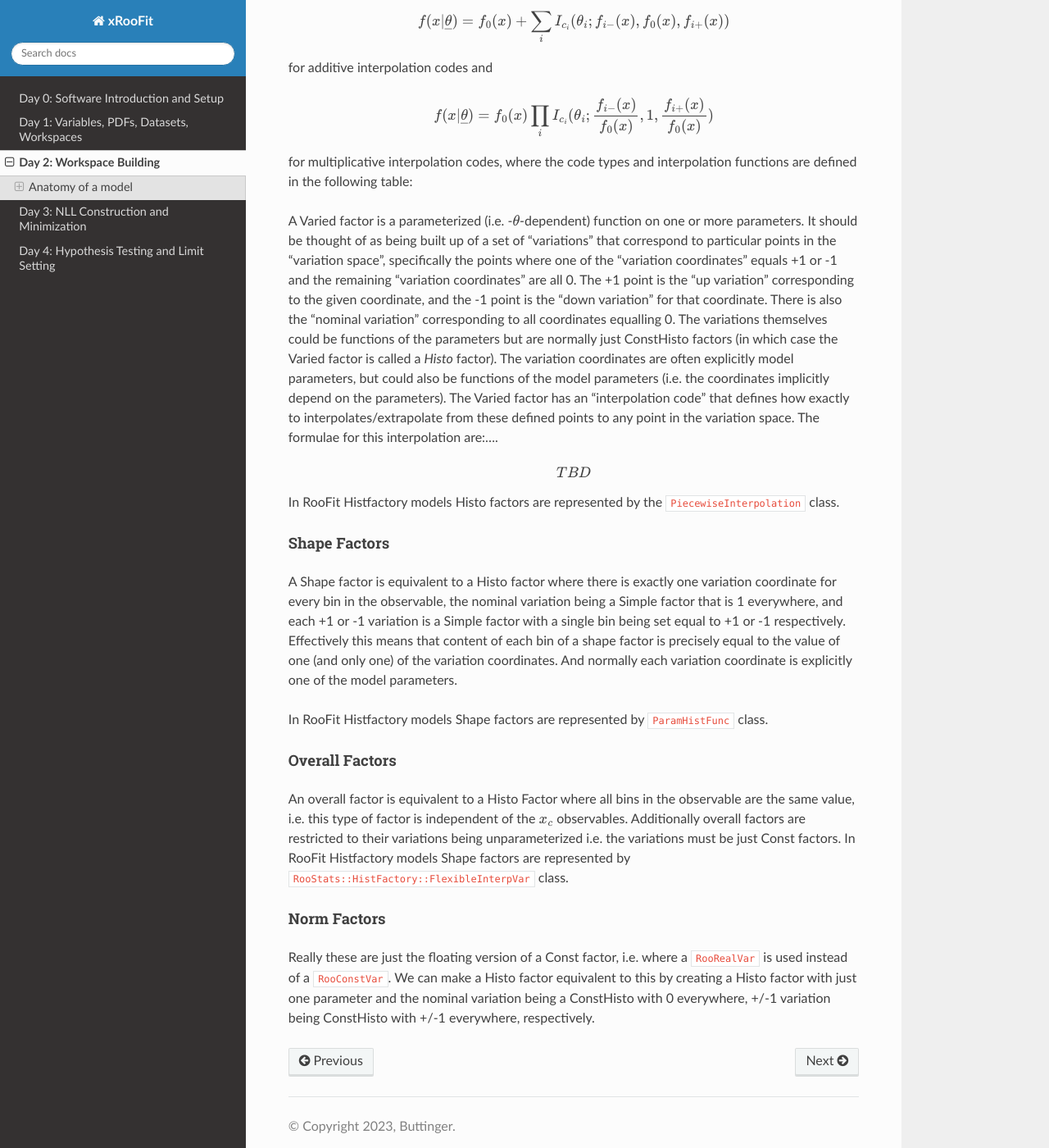
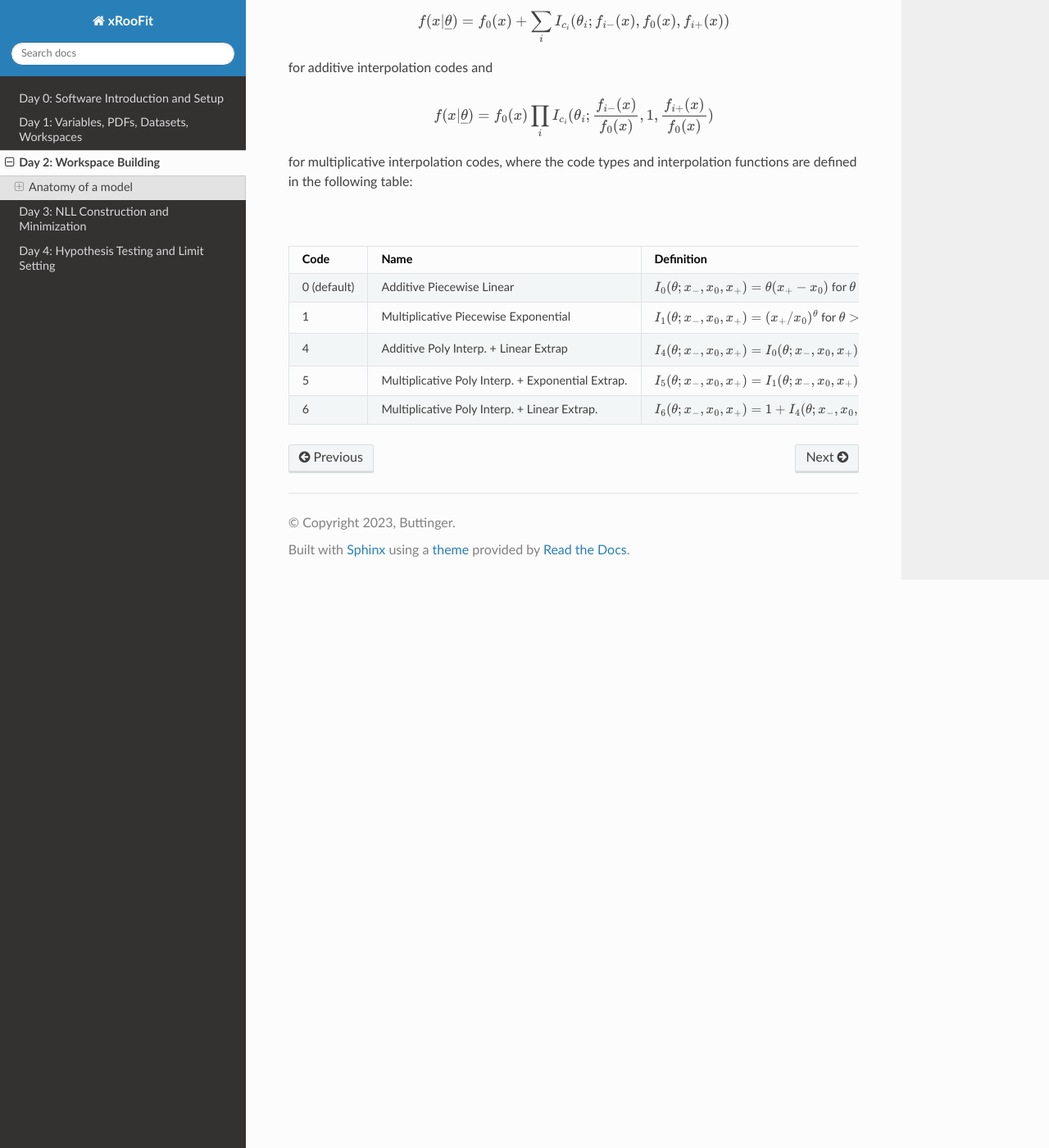
Before and after one commit to will-cern/xroofit-readthedocs, a Sphinx documentation site: the page built from docs/source/workspaceBuilding.rst, in a window 1280 px wide and 1400 px high, scrolled down 2949 px. Shown: the whole window at 82% size. Built offline with Sphinx 7.4.7 and the Read the Docs theme 3.1.0, drawn with Linux system fonts in a browser that asks for light colours.

Commit message:
Update workspaceBuilding.rst

```diff
--- a/docs/source/workspaceBuilding.rst
+++ b/docs/source/workspaceBuilding.rst
@@ -93,26 +93,30 @@ for additive interpolation codes and
 for multiplicative interpolation codes, where the code types and interpolation functions are defined in the following table:
 
 
+.. list-table:: Types of variable
+    :widths: 25 10 65
+    :header-rows: 1
 
+    * - Code
+      - Name
+      - Definition
 
-A Varied factor is a parameterized (i.e. -:math:`\theta`-dependent) function on one or more parameters. It should be thought of as being built up of a set of "variations" that correspond to particular points in the "variation space", specifically the points where one of the "variation coordinates" equals +1 or -1 and the remaining "variation coordinates" are all 0. The +1 point is the "up variation" corresponding to the given coordinate, and the -1 point is the "down variation" for that coordinate. There is also the "nominal variation"  corresponding to all coordinates equalling 0. The variations themselves could be functions of the parameters but are normally just ConstHisto factors (in which case the Varied factor is called a `Histo` factor). The variation coordinates are often explicitly model parameters, but could also be functions of the model parameters (i.e. the coordinates implicitly depend on the parameters). The Varied factor has an "interpolation code" that defines how exactly to interpolates/extrapolate from these defined points to any point in the variation space. The formulae for this interpolation are:....
+    * - 0   (default)
+      - Additive Piecewise Linear
+      - :math:`I_0(\theta;x_{-},x_0,x_{+}) = \theta(x_{+} - x_0)` for :math:`\theta>=0`, otherwise :math:`\theta(x_0 - x_{-})`. Not recommended except if using a symmetric variation, because of discontinuities in derivatives.
 
-.. math::
+    * - 1
+      - Multiplicative Piecewise Exponential
+      - :math:`I_1(\theta;x_{-},x_0,x_{+}) = (x_{+}/x_0)^{\theta}` for :math:`\theta>=0`, otherwise :math:`(x_{-}/x_0)^{-\theta}`.
 
-   TBD
+    * - 4
+      - Additive Poly Interp. + Linear Extrap
+      - :math:`I_4(\theta;x_{-},x_0,x_{+}) = I_0(\theta;x_{-},x_0,x_{+})` if :math:`|\theta|>=1`, otherwise :math:`\theta(\frac{x_{+}-x_{-}}{2}+\theta\frac{x_{+}+x_{-}-2x_{0}}{16}(15+\theta^2(3\alpha^2-10)))`  (6th-order polynomial through origin for with matching 0th,1st,2nd derivatives at boundary).
 
-In RooFit Histfactory models Histo factors are represented by the ``PiecewiseInterpolation`` class.
+    * - 5
+      - Multiplicative Poly Interp. + Exponential Extrap.
+      - :math:`I_5(\theta;x_{-},x_0,x_{+}) = I_1(\theta;x_{-},x_0,x_{+})` if :math:`|\theta|>=1`, otherwise 6th-order polynomial for :math:`|\theta_i|<1` with matching 0th,1st,2nd derivatives at boundary. Recommended for normalization factors. In FlexibleInterpVar this is interpCode=4.
 
-Shape Factors
-^^^^^^^^^^^^^^^^
-A Shape factor is equivalent to a Histo factor where there is exactly one variation coordinate for every bin in the observable, the nominal variation being a Simple factor that is 1 everywhere, and each +1 or -1 variation is a Simple factor with a single bin being set equal to +1 or -1 respectively. Effectively this means that content of each bin of a shape factor is precisely equal to the value of one (and only one) of the variation coordinates. And normally each variation coordinate is explicitly one of the model parameters.
-
-In RooFit Histfactory models Shape factors are represented by ``ParamHistFunc`` class.
-
-Overall Factors
-^^^^^^^^^^^^^^^^^^
-An overall factor is equivalent to a Histo Factor where all bins in the observable are the same value, i.e. this type of factor is independent of the :math:`x_{c}` observables. Additionally overall factors are restricted to their variations being unparameterized i.e. the variations must be just Const factors. In RooFit Histfactory models Shape factors are represented by ``RooStats::HistFactory::FlexibleInterpVar`` class.
-
-Norm Factors
-^^^^^^^^^^^^^^^^^^^
-Really these are just the floating version of a Const factor, i.e. where a ``RooRealVar`` is used instead of a ``RooConstVar``. We can make a Histo factor equivalent to this by creating a Histo factor with just one parameter and the nominal variation being a ConstHisto with 0 everywhere, +/-1 variation being ConstHisto with +/-1 everywhere, respectively.
+    * - 6
+      - Multiplicative Poly Interp. + Linear Extrap.
+      - :math:`I_6(\theta;x_{-},x_0,x_{+}) = 1+I_4(\theta;x_{-},x_0,x_{+})`. Recommended for normalization factors that must not have roots (i.e. be equal to 0) outside of :math:`|\theta_i|<1`.
```
